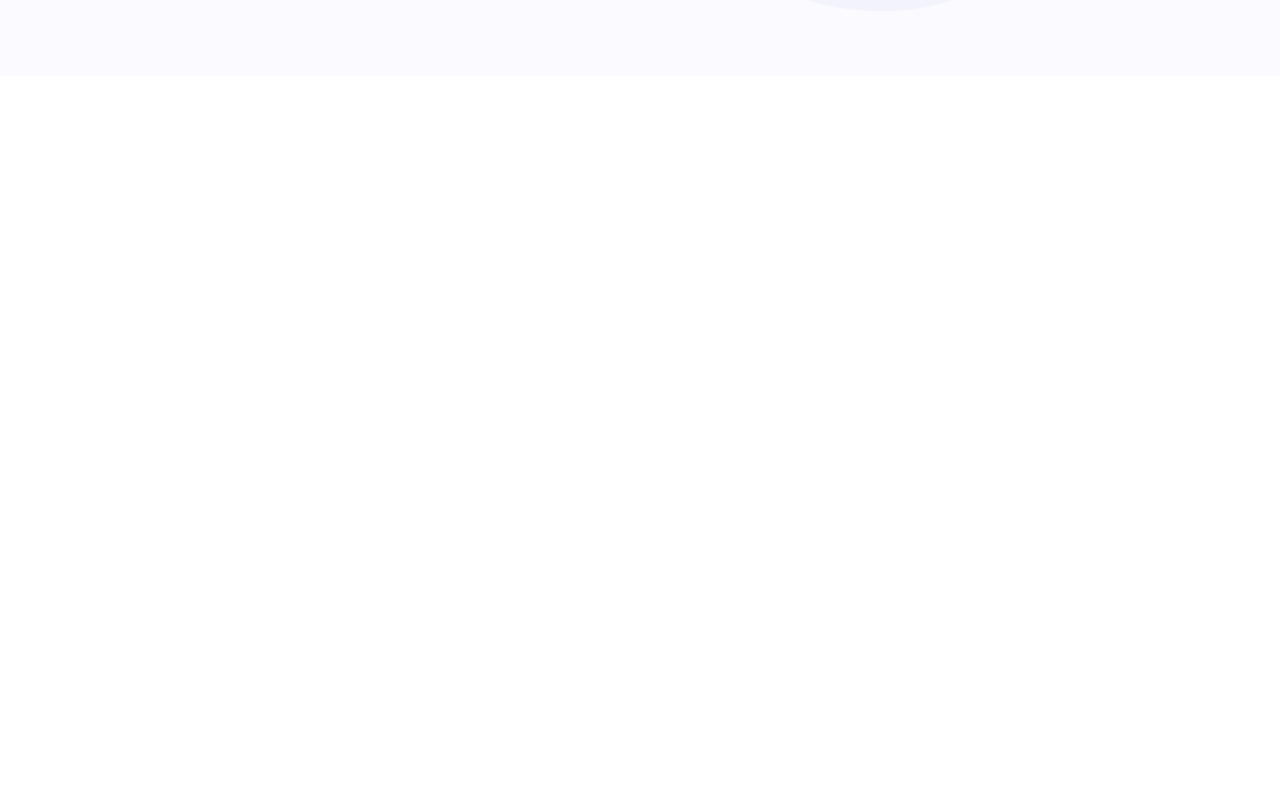
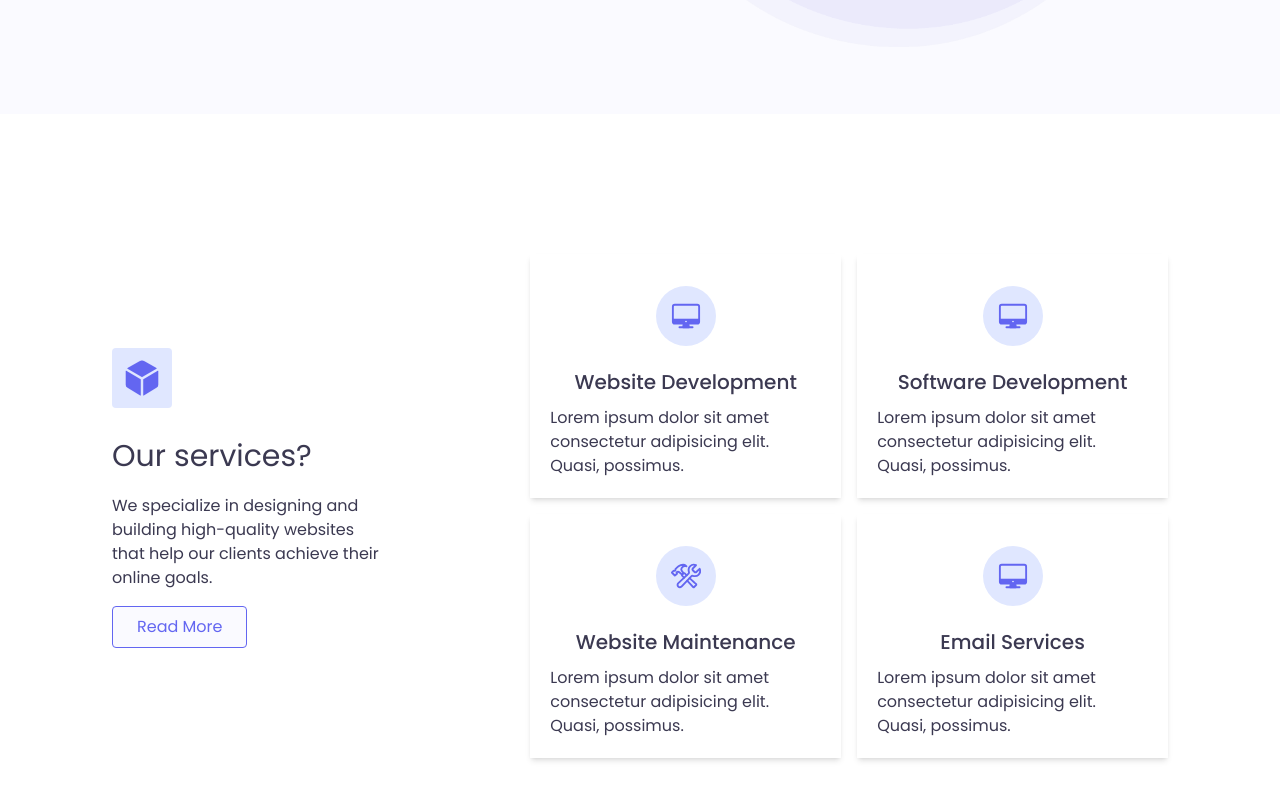
Before and after one commit to silas07official/marty-digitals, a React (Vite) app: page / in a window 1280 px wide. Shown: the part 670-1470 px from the top of the page. Before the commit the page ends 818 px from the top, so only its background shows below. Built offline with nearby package versions, Linux system fonts and the light colour scheme.

Commit message:
built the services component.

```diff
--- a/src/App.jsx
+++ b/src/App.jsx
@@ -1,11 +1,14 @@
 import Hero from "./components/Hero";
 import Navbar from "./components/Navbar";
+import Service from "./components/Service";
 
 function App() {
   return (
     <div className="App">
       <Navbar />
       <Hero />
+      <Service />
+
     </div>
   );
 }
--- a/src/components/Button.jsx
+++ b/src/components/Button.jsx
@@ -1,6 +1,6 @@
 import React from "react";
 
-function Button({ className, onClick, children }) {
+function Button({ className, children }) {
   return (
     <button
       className={`${className} px-6 py-2 rounded duration-500`}
--- a/src/components/Hero.jsx
+++ b/src/components/Hero.jsx
@@ -5,7 +5,7 @@
   return (
     <section
       id="home"
-      className=" bg-sectionBg my-[56px] md:my-[72px] md:px-14 px-2 py-9 md:py-10"
+      className=" bg-sectionBg mt-[48px] mb-16 md:mt-[65px] md:mb-16 md:px-4 px-2 py-9 md:py-10"
     >
       <HeroCard />
     </section>
--- a/src/components/HeroCard.jsx
+++ b/src/components/HeroCard.jsx
@@ -9,10 +9,10 @@
         <h1 className=" text-bigText font-bold text-2xl md:text-4xl">
           {bannerContent.headerText}
         </h1>
-        <p className="my-3 text-[18px] w-[90%]">{bannerContent.paragraph}</p>
+        <p className="my-3 text-[18px] w-[90%] text-bigText">{bannerContent.paragraph}</p>
         <div className=" my-6 md:mt-[20px]">
           <Button
-            className={`bg-indigo-500 borde hover:bg-indigo-300 text-white`}
+            className={`bg-indigo-500 borde hover:bg-indigo-400 text-white`}
           >
             {bannerContent.buttonText}
           </Button>
--- a/src/components/Navbar.jsx
+++ b/src/components/Navbar.jsx
@@ -7,7 +7,7 @@
   let [open, setOpen] = useState(false);
 
   return (
-    <div className="shadow-md w-full fixed top-0 left-0 bg-white">
+    <div className=" shadow-sm w-full fixed top-0 left-0 bg-sectionBg">
       <div className="md:flex items-center justify-between py-4 md:px-14 px-5 ">
         <div>
           <a href="/">
@@ -16,12 +16,12 @@
         </div>
         <div
           onClick={() => setOpen(!open)}
-          className="text-3xl absolute right-8 top-3 cursor-pointer md:hidden"
+          className="text-3xl absolute right-8 top-3 cursor-pointer text-bigText md:hidden"
         >
           <ion-icon name={open ? "close" : "menu"}></ion-icon>
         </div>
         <ul
-          className={`md:flex items-center bg-sectionBg md:bg-transparent md:pb-0 pb-8 absolute md:static md:z-auto z-[-1] left-0 w-full md:w-auto pl-9 md:pl-0 transition-all duration-500 ease-in ${
+          className={`md:flex items-center bg-sectionBg md:bg-transparent md:pb-0 pb-8 absolute md:static md:z-auto z-[20] left-0 w-full md:w-auto pl-9 md:pl-0 transition-all duration-500 ease-in ${
             open ? "top-12 opacity-100" : "top-[-499px]"
           } md:opacity-100 `}
         >
--- /dev/null
+++ b/src/components/Service.jsx
@@ -0,0 +1,51 @@
+import React from "react";
+import Button from "./Button";
+import { serviceLeft, serviceCard } from "./index";
+
+function Service() {
+  return (
+    <section
+      id="services"
+      className="px-4 md:px-14 mt-8 mb-[86px] md:mb-12 md:mt-[140px]"
+    >
+      <div className="md:flex gap-[150px] items-center md:justify-center md:px-14 px-4">
+        <div className="mb-6 md:mb-0 basis-[50%]">
+          <div className="grid place-items-center text-[40px] text-indigo-500 bg-indigo-100 w-[60px] h-[60px] rounded-[4px] mb-[30px] z-10">
+            <ion-icon name="cube"></ion-icon>
+          </div>
+          <p className="mb-[20px] text-bigText text-3xl ">
+            {serviceLeft.title}
+          </p>
+          <p className="text-bigText">{serviceLeft.subText}</p>
+          <a href="/services">
+            <Button className=" bg-sectionBg border border-indigo-500 text-indigo-500 hover:text-white hover:bg-indigo-500 duration-500 ease-in my-4">
+              {serviceLeft.buttonText}
+            </Button>
+          </a>
+        </div>
+        <ul className="grid gap-4 grid-cols-2">
+
+        {serviceCard.map((card) =>(
+          <li key={card.title} className=" hover:bg-indigo-500 hover:text-white rounded-md duration-500 ease-in">
+          <div className="flex flex-col justify-center items-center p-[20px] shadow-md hover:cursor-pointer  text-bigText hover:text-white">
+            <div className="h-[60px] w-[60px] grid place-items-center text-[30px] text-indigo-500 bg-indigo-100 rounded-full my-3">
+              <ion-icon name={card.icon}></ion-icon>
+            </div>
+            <h3 className="my-[10px] text-xl font-medium">
+              {card.title}
+            </h3>
+            <p className="text-left">
+              {card.text}
+            </p>
+          </div>
+        </li>
+        ))}
+
+
+        </ul>
+      </div>
+    </section>
+  );
+}
+
+export default Service;
--- a/src/components/index.js
+++ b/src/components/index.js
@@ -21,9 +21,38 @@
   headerText: "Business Solutions for Growth",
   paragraph:
     "In todays digital age, having an online presence is essential for businesses to stay Competitive, Grow and Succeed. Lets build you a solution that grows your business and increases your revenue",
-  image:imageOne,
-  buttonText:'Start A Project'
+  image: imageOne,
+  buttonText: "Start A Project",
 };
+
+export const serviceLeft = {
+  title: "Our services?",
+  subText:
+    "We specialize in designing and building high-quality websites that help our clients achieve their online goals.",
+  buttonText: "Read More",
+};
+export const serviceCard = [
+  {
+    title: "Website Development",
+    icon: "desktop-outline",
+    text: "Lorem ipsum dolor sit amet consectetur adipisicing elit. Quasi, possimus.",
+  },
+  {
+    title: "Software Development",
+    icon: "desktop-outline",
+    text: "Lorem ipsum dolor sit amet consectetur adipisicing elit. Quasi, possimus.",
+  },
+  {
+    title: "Website Maintenance",
+    icon: "construct-outline",
+    text: "Lorem ipsum dolor sit amet consectetur adipisicing elit. Quasi, possimus.",
+  },
+  {
+    title: "Email Services",
+    icon: "desktop-outline",
+    text: "Lorem ipsum dolor sit amet consectetur adipisicing elit. Quasi, possimus.",
+  },
+];
 
 export const Links = [
   { name: "home", link: "/" },
```
